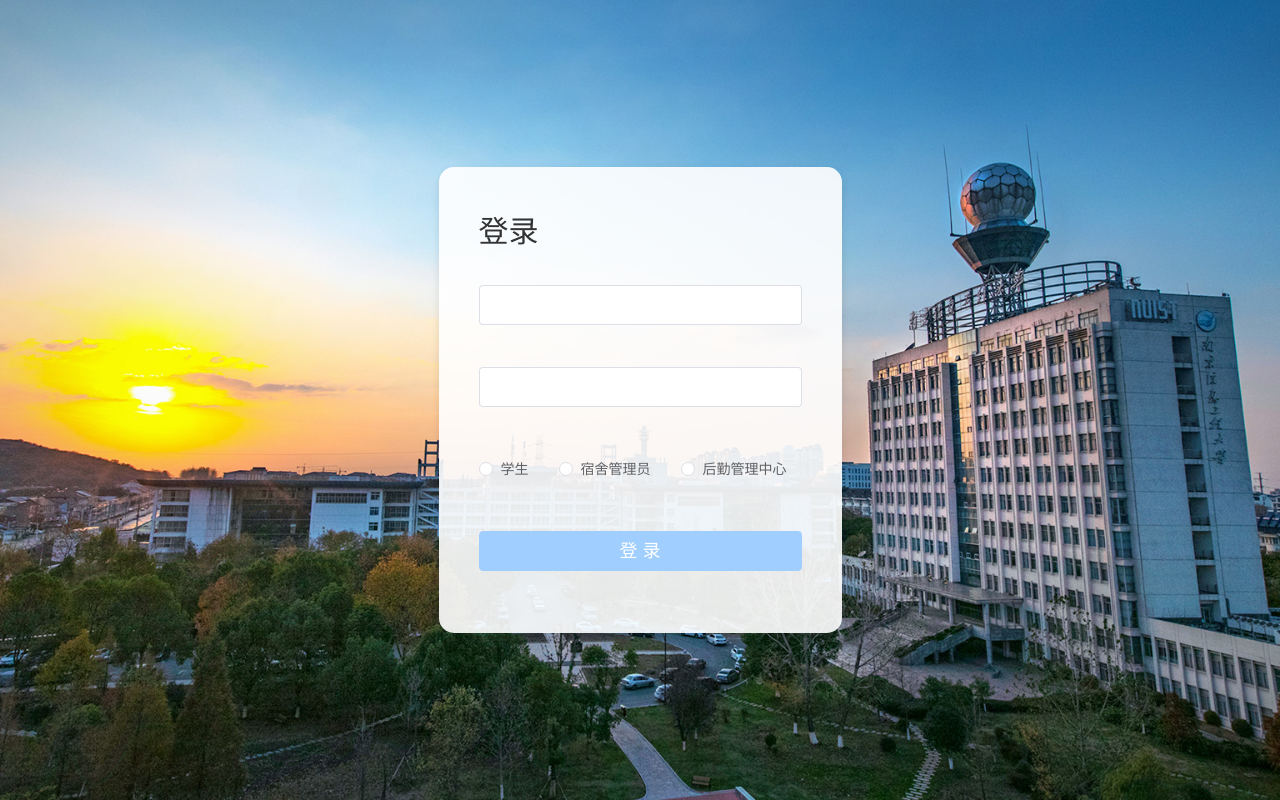
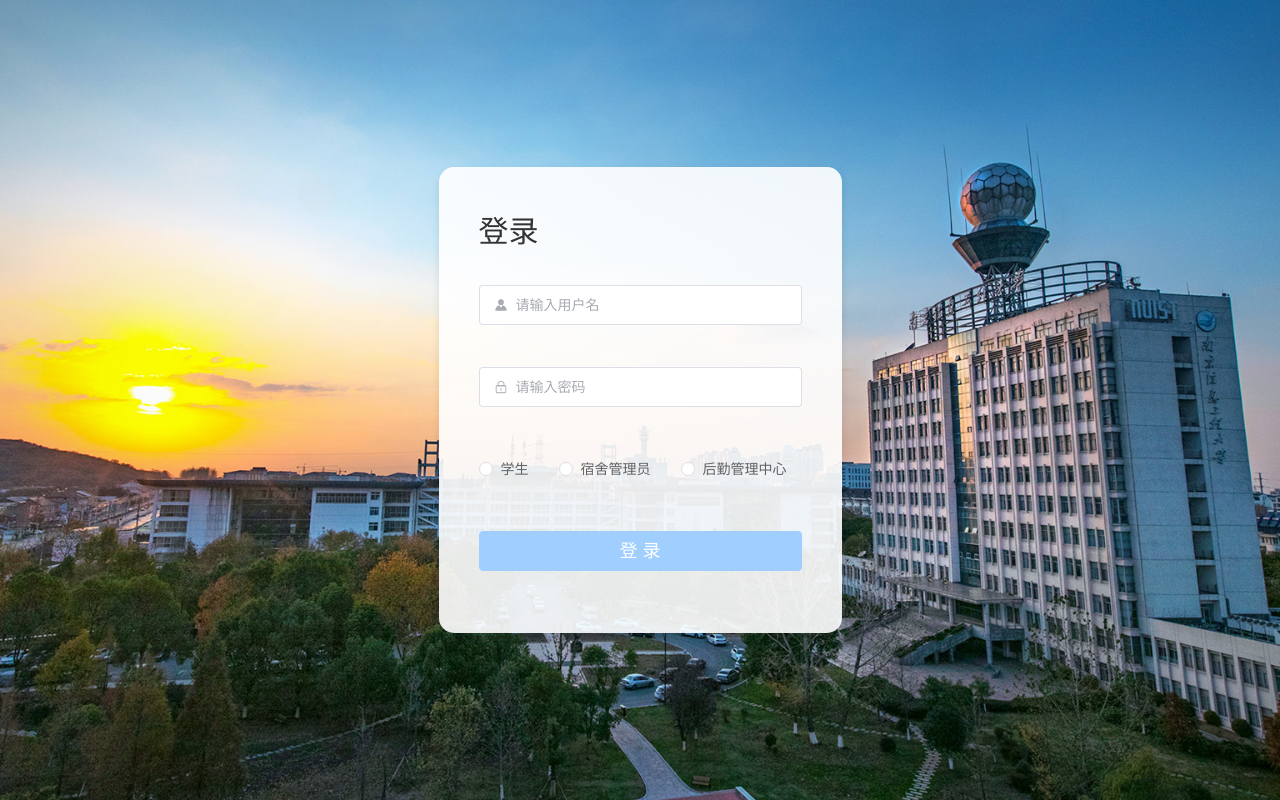
Before and after one commit to ZMinder/DormitorySystem, a Vue app in the folder Dormitory_frontend/: page /Login in a window 1280 px wide. Built offline with nearby package versions, Linux system fonts and the light colour scheme.

Commit message:
1.修复了login的图标bug

```diff
--- a/Dormitory_frontend/src/views/Login.vue
+++ b/Dormitory_frontend/src/views/Login.vue
@@ -4,10 +4,16 @@
       <div class="login-title">登录</div>
       <el-form ref="form" :model="form" :rules="rules" size="large">
         <el-form-item prop="username">
-          <el-input v-model="form.username" clearable prefix-icon="el-icon-user"></el-input>
+          <el-input v-model="form.username"
+                    clearable
+                    prefix-icon="avatar"
+                    placeholder="请输入用户名"></el-input>
         </el-form-item>
         <el-form-item prop="password">
-          <el-input v-model="form.password" prefix-icon="el-icon-lock" show-password></el-input>
+          <el-input v-model="form.password"
+                    prefix-icon="lock"
+                    show-password
+                    placeholder="请输入密码"></el-input>
         </el-form-item>
         <el-form-item :model="form" prop="identity">
           <el-radio v-model="form.identity" label="stu">学生</el-radio>
```
